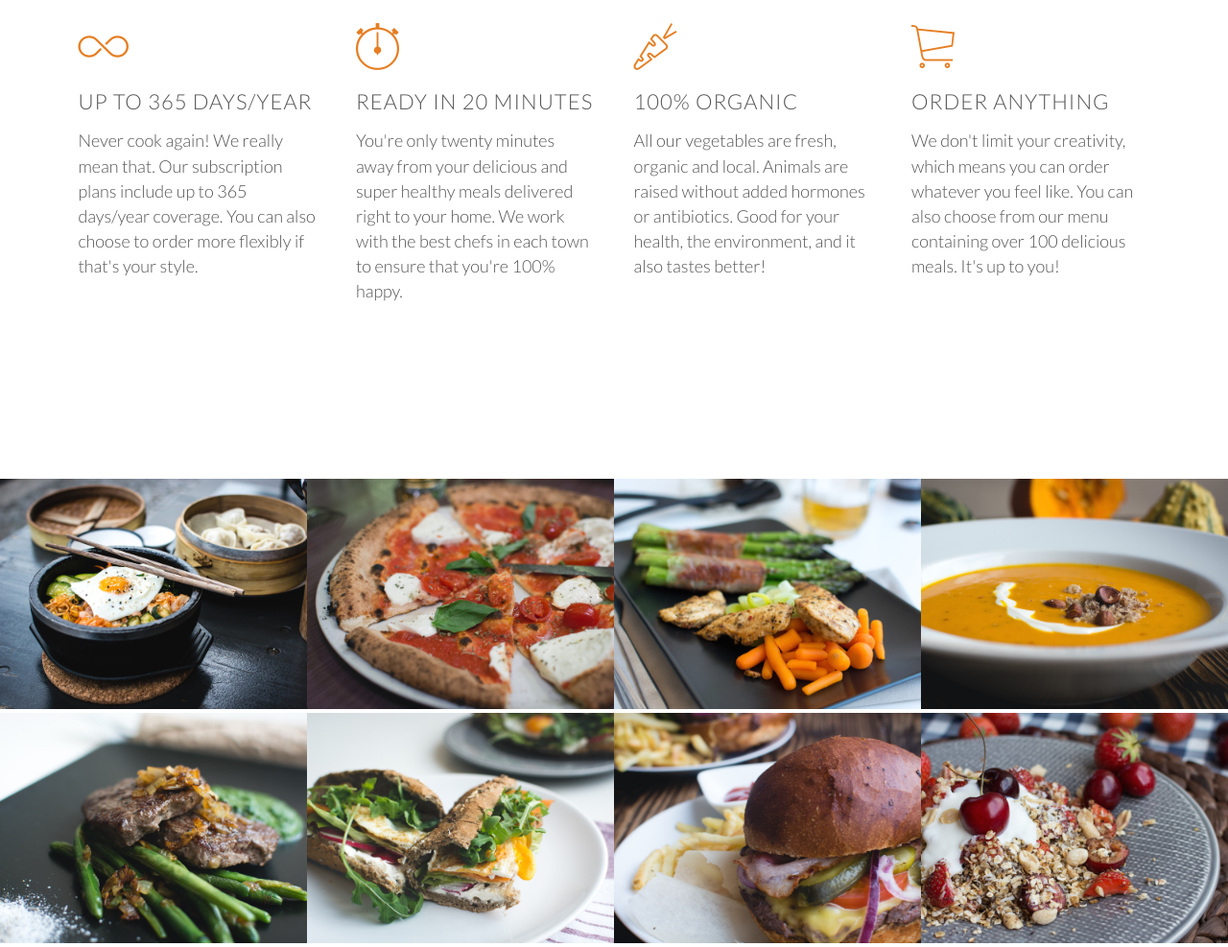
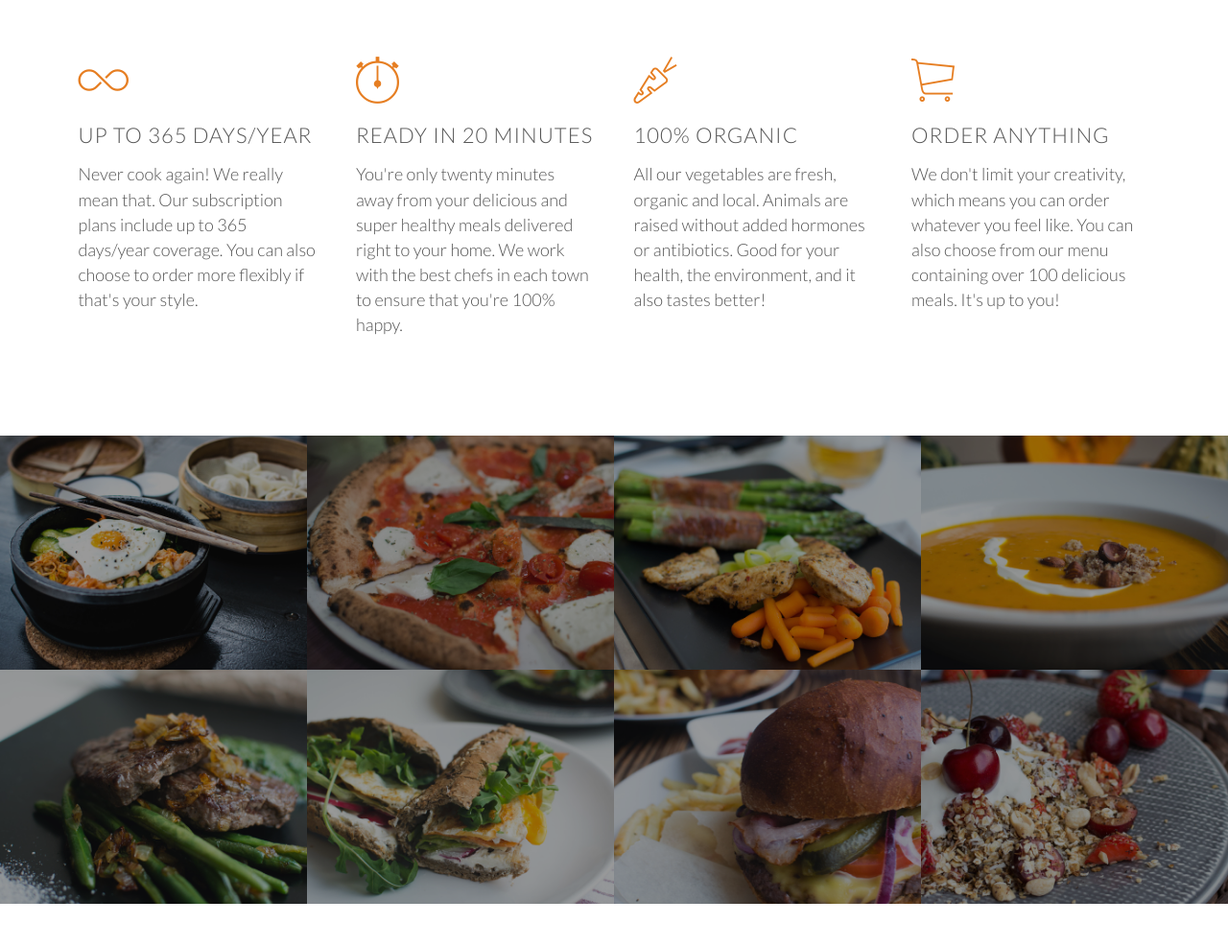
Before and after one commit to TimZeng/Omnifood, a plain HTML site: page index.html in a window 1280 px wide. Shown: the part 1050-2037 px from the top of the page at 96% size. After the commit the page ends 1992 px from the top, so only its background shows below. Drawn offline with Linux system fonts and the light colour scheme; files whose address does not match are found by name.

Commit message:
create animations for meal section with css

```diff
--- a/resources/css/style.css
+++ b/resources/css/style.css
@@ -207,8 +207,20 @@ header {
 }
 
 /* ----------------------------------------------------------- */
+/* Features */
+/* ----------------------------------------------------------- */
+
+.section-features .long-copy {
+  margin-bottom: 35px;
+}
+
+/* ----------------------------------------------------------- */
 /* Meals */
 /* ----------------------------------------------------------- */
+
+.section-meals {
+  padding: 0;
+}
 
 .meals-showcase {
   list-style: none;
@@ -224,9 +236,19 @@ header {
 .meal-photo {
   width: 100%;
   margin: 0;
+  overflow: hidden; /*images are larger than the meal-photo container, so hide the overflow*/
+  background-color: #000; /*give black background with opacity 0.6 to make images darker*/
 }
 
 .meal-photo img {
-  width: 100%;
+  opacity: 0.6;
+  width: 100%; /*make sure images are the same size as container*/
   height: auto;
+  transform: scale(1.15); /*scale images*/
+  transition: transform 0.5s, opacity 0.5s; /*create animation*/
 }
+
+.meal-photo img:hover {
+  transform: scale(1.03); /*zoom out images when hover*/
+  opacity: 1;
+}
```
